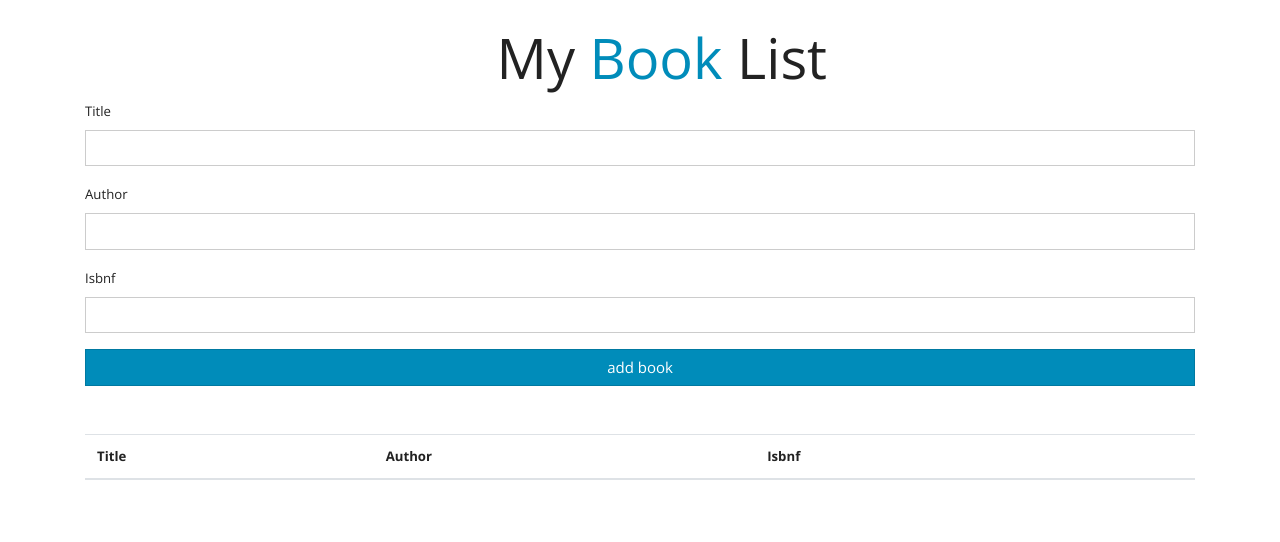
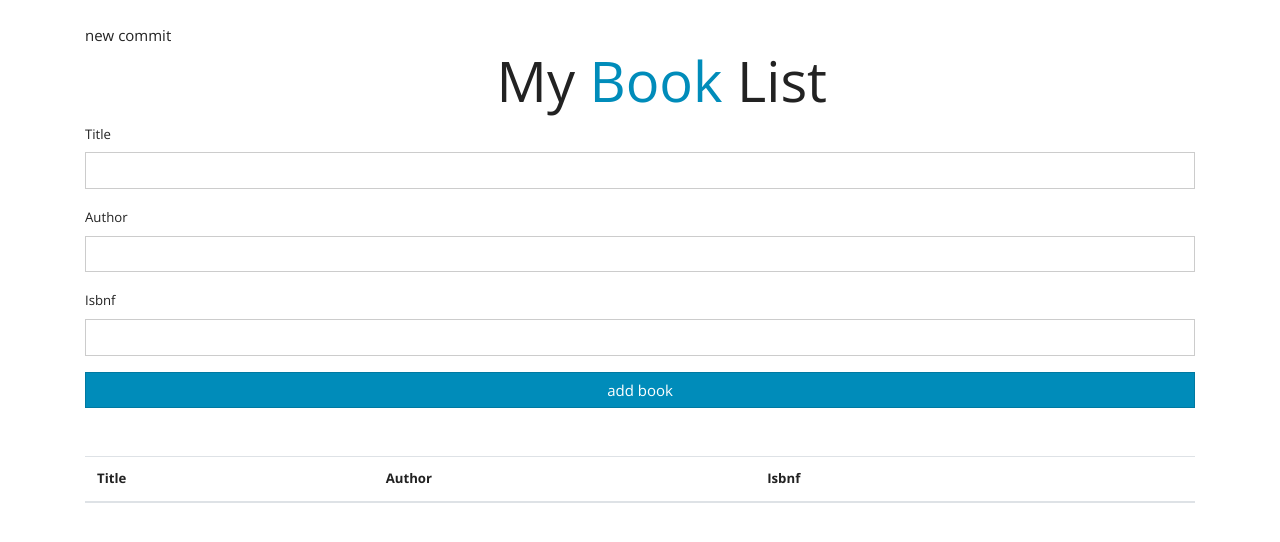
Before and after one commit to prritam/vanilajs, a plain HTML site: page booklet/index.html in a window 1280 px wide. Drawn offline with nearby package versions, Linux system fonts and the light colour scheme.

Commit message:
completed

```diff
--- a/booklet/index.html
+++ b/booklet/index.html
@@ -10,6 +10,7 @@
 </head>
 <body>
     <div class="container mt-4">
+        <div>new commit</div>
         <h1 class="display-4 text-center"> <i class="fas fa-book-open text-primary"></i>My <span class="text-primary">Book</span> List</h1>
         <form action="" id="book-form">
             <div class="form-group">
```
